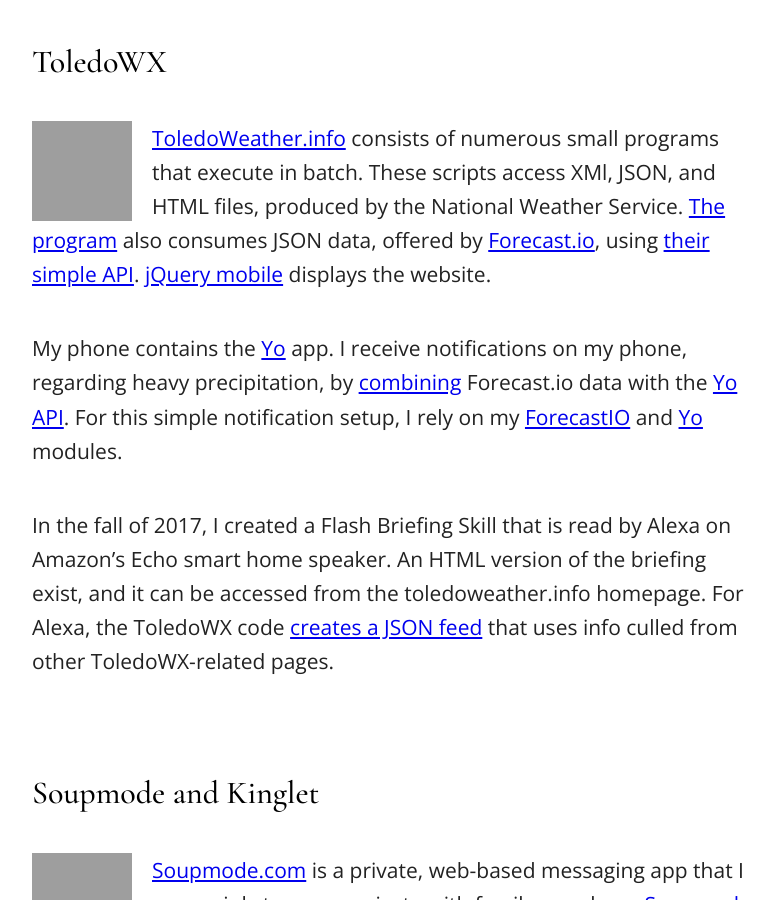
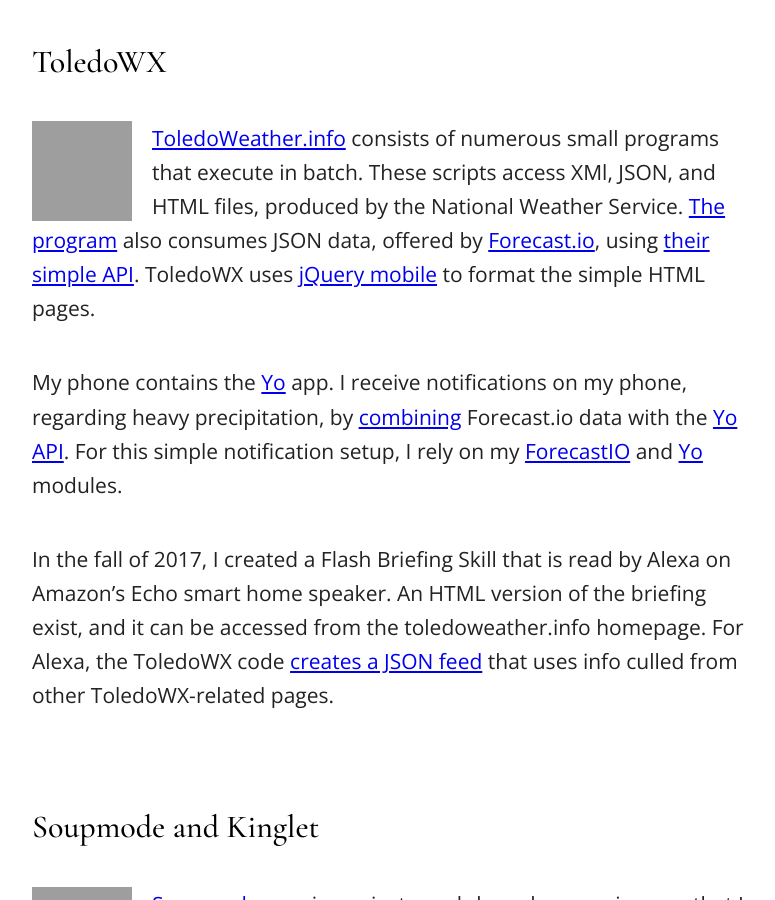
Before and after one commit to jrsawvel/jrsawvel.github.io, a Jekyll site: the page built from _posts/2016-09-20-projects.md, in a window 1280 px wide and 900 px high, scrolled down 1818 px, cut to the strip 0-900 px from the top of the window. Shown: the whole strip, without its empty margins (248-1023 px from the left). Built offline with Jekyll 4.4.1, drawn with Linux system fonts in a browser that asks for light colours; grey boxes are pictures that could not be loaded.

Commit message:
Update 2016-09-20-projects.md

```diff
--- a/_posts/2016-09-20-projects.md
+++ b/_posts/2016-09-20-projects.md
@@ -36,7 +36,7 @@
 
 ### ToledoWX
 
-<p markdown="1" style="clear:both;"><img class="largescreens" style="float:left;padding-right:20px;width:100px;height:100px"  src="https://c2.staticflickr.com/8/7286/27651709046_962c32f5df_m.jpg" />    [ToledoWeather.info](http://toledoweather.info) consists of numerous small programs that execute in batch. These scripts access XMl, JSON, and HTML files, produced by the National Weather Service. [The program](https://github.com/jrsawvel/ToledoWX) also consumes JSON data, offered by [Forecast.io](http://forecast.io), using [their simple API](https://developer.forecast.io/). [jQuery mobile](https://jquerymobile.com) displays the website.</p>
+<p markdown="1" style="clear:both;"><img class="largescreens" style="float:left;padding-right:20px;width:100px;height:100px"  src="https://c2.staticflickr.com/8/7286/27651709046_962c32f5df_m.jpg" />    [ToledoWeather.info](http://toledoweather.info) consists of numerous small programs that execute in batch. These scripts access XMl, JSON, and HTML files, produced by the National Weather Service. [The program](https://github.com/jrsawvel/ToledoWX) also consumes JSON data, offered by [Forecast.io](http://forecast.io), using [their simple API](https://developer.forecast.io/). ToledoWX uses [jQuery mobile](https://jquerymobile.com) to format the simple HTML pages.</p>
 
 My phone contains the [Yo](https://www.justyo.co/) app. I receive notifications on my phone, regarding heavy precipitation, by [combining](https://github.com/jrsawvel/ForecastIO-Plus-Yo/blob/master/forecastio-plus-yo.pl) Forecast.io data with the [Yo API](http://docs.justyo.co/). For this simple notification setup, I rely on my [ForecastIO](https://github.com/jrsawvel/Perl-ForecastIO) and [Yo](https://github.com/jrsawvel/Yo-Perl) modules.
 
```
